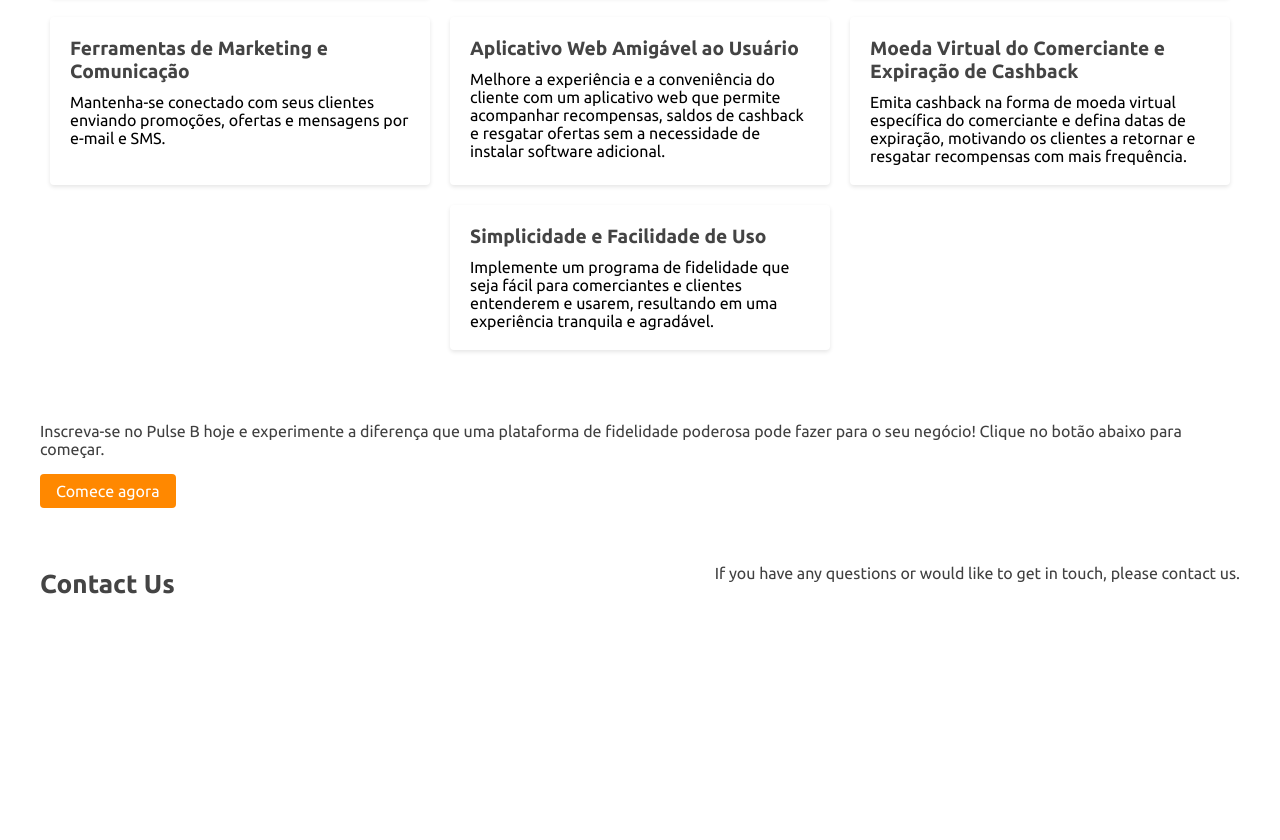
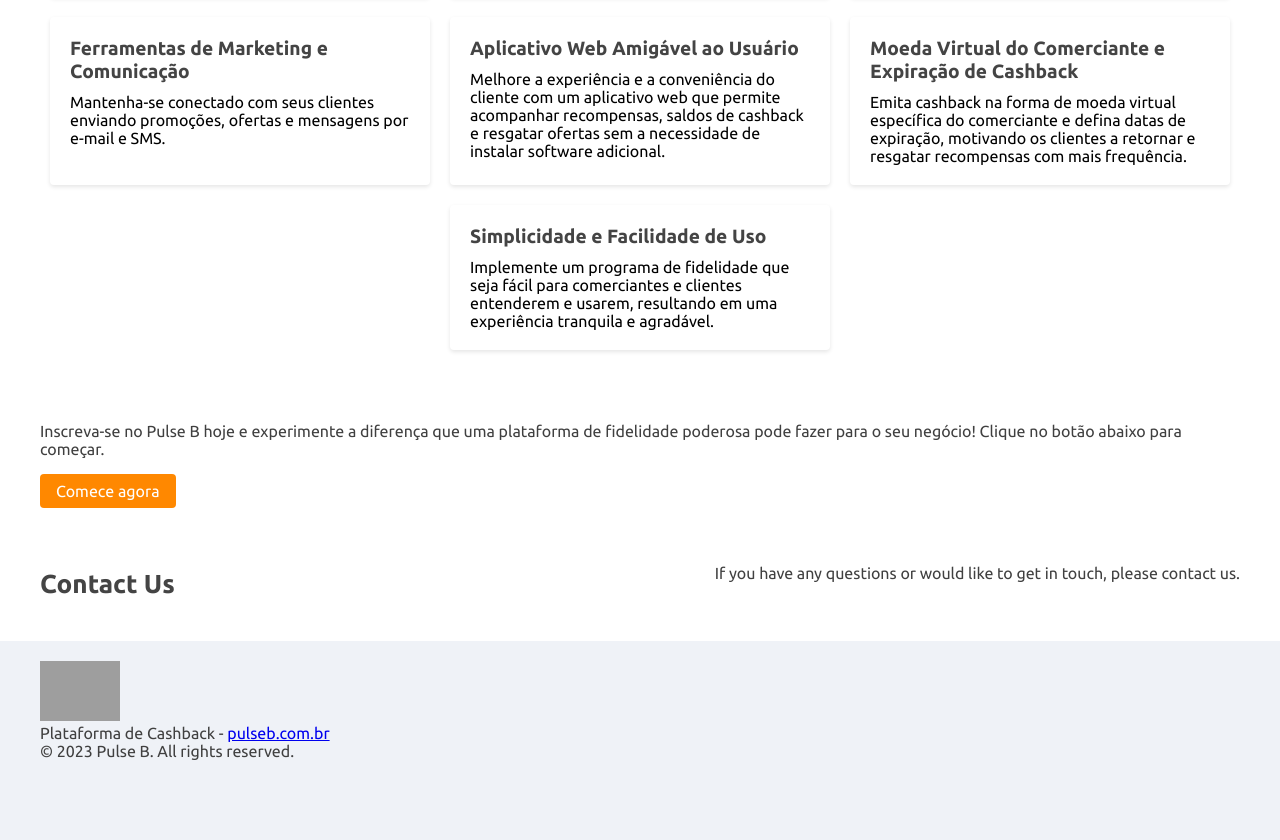
Before and after one commit to ronoel/pulseb-website, a website built with webpack: page src/index.html in a window 1280 px wide. Shown: the part 1242-2082 px from the top of the page. Before the commit the page ends 1883 px from the top, so only its background shows below. Built offline with nearby package versions, Linux system fonts and the light colour scheme; grey boxes are pictures that could not be loaded.

Commit message:
Added footer

```diff
--- a/src/assets/styles/footer.scss
+++ b/src/assets/styles/footer.scss
@@ -1,7 +1,16 @@
-/* Footer */
 footer {
-    background-color: #424242;
-    color: #FFFFFF;
-    padding: 2rem 0;
-    text-align: center;
+    display: flex;
+    align-items: center;
+    justify-content: center;
+    background-color: #eff2f7;
+    color: $color-dark;
+    padding-bottom: 60px;
 }
+
+footer .container {
+    display: block;
+}
+
+footer img {
+    max-width: 80px;
+}
--- a/src/index.html
+++ b/src/index.html
@@ -153,21 +153,17 @@
         </div>
     </section>
 
-    <!-- <footer>
+    <footer>
         <div class="container">
-            <div class="row">
-                <div class="col l6 s12">
-                    <h5 class="white-text">My Webpage</h5>
-                    <p class="grey-text text-lighten-4">Thank you for visiting our website.</p>
-                </div>
+            <img src="https://storage.googleapis.com/file.pulseb.com.br/assets/logo/v2/pulseb-2.png"
+                alt="Logo Pulse B.">
+            <br>
+            Plataforma de Cashback - <a href="https://pulseb.com.br" target="_blank">pulseb.com.br</a>
+            <div class="footer-copyright">
+                    © 2023 Pulse B. All rights reserved.
             </div>
         </div>
-        <div class="footer-copyright">
-            <div class="container">
-                © 2023 My Webpage. All rights reserved.
-            </div>
-        </div>
-    </footer> -->
+    </footer>
 
     <!-- <script src="dist/main.js"></script> -->
 </body>
```
